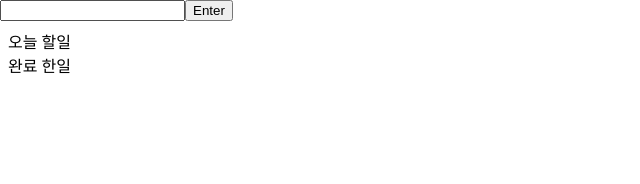
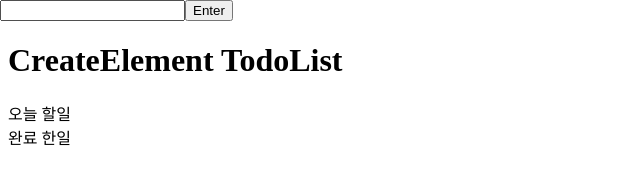
Before and after one commit to sabb12/direct_CreateElement_TodoList_1, a plain HTML site: page index.html in a window 1280 px wide. Shown: the whole page, without its empty margins (0-640 px from the left). Drawn offline with Linux system fonts and the light colour scheme.

Commit message:
added h1 title

```diff
--- a/index.html
+++ b/index.html
@@ -6,6 +6,7 @@
     <title>Document</title>
   </head>
   <body>
+    <h1>CreateElement TodoList</h1>
     <div class="todoList">오늘 할일</div>
     <div class="completedList">완료 한일</div>
     <script src="index.js"></script>
```
